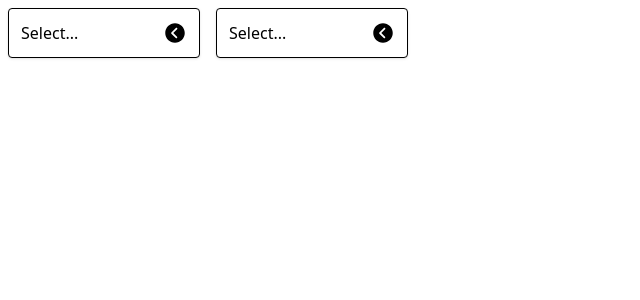
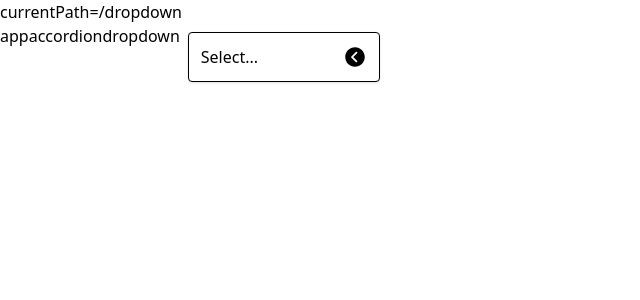
Before and after one commit to jaroslawkubiak/react_v2, a React (Vite) app in the folder 10-comps/: page /dropdown in a window 1280 px wide. Shown: the top 300 px of the page, without its empty margins (0-640 px from the left). Built offline with nearby package versions, Linux system fonts and the light colour scheme.

Commit message:
set basic routing on page

```diff
--- a/10-comps/src/App.js
+++ b/10-comps/src/App.js
@@ -1,37 +1,21 @@
-import ButtonPage from "./pages/ButtonPage";
+import Link from "./components/Link";
+import Route from "./components/Route";
+import DropdownPage from "./pages/DropdownPage";
 import AccordionPage from "./pages/AccordionPage";
-import Dropdown from "./components/Dropdown";
-import { useState } from "react";
 
 function App() {
-  const [selected, setSelected] = useState(null);
-
-  const handleSelect = (option) => {
-    setSelected(option);
-  };
-
-  const options = [
-    {
-      label: "Red",
-      value: "red",
-    },
-    {
-      label: "Green",
-      value: "green",
-    },
-    {
-      label: "Blue",
-      value: "blue",
-    },
-  ];
-
   return (
     <div className="flex">
+      app
+      <Link to="/accordion">accordion</Link>
+      <Link to="/dropdown">dropdown</Link>
       <div>
-        <Dropdown options={options} value={selected} onChange={handleSelect} />
-      </div>
-      <div>
-        <Dropdown options={options} value={selected} onChange={handleSelect} />
+        <Route path="/accordion">
+          <AccordionPage />
+        </Route>
+        <Route path="/dropdown">
+          <DropdownPage />
+        </Route>
       </div>
     </div>
   );
--- /dev/null
+++ b/10-comps/src/components/Link.js
@@ -0,0 +1,13 @@
+import { useContext } from "react";
+import NavigationContext from "../context/navigation";
+
+export default function Link({ to, children }) {
+  const { navigate } = useContext(NavigationContext);
+
+  const handleClick = (e) => {
+    e.preventDefault();
+
+    navigate(to);
+  };
+  return <a onClick={handleClick}>{children}</a>;
+}
--- /dev/null
+++ b/10-comps/src/components/Route.js
@@ -0,0 +1,12 @@
+import { useContext } from "react";
+import NavigationContext from "../context/navigation";
+
+export default function Route({ path, children }) {
+  const { currentPath } = useContext(NavigationContext);
+
+  if (path === currentPath) {
+    return children;
+  }
+
+  return null;
+}
--- /dev/null
+++ b/10-comps/src/context/navigation.js
@@ -0,0 +1,32 @@
+import { createContext, useState, useEffect } from "react";
+const NavigationContext = createContext();
+
+function NavigationProvider({ children }) {
+  const [currentPath, setCurrentPath] = useState(window.location.pathname);
+
+  useEffect(() => {
+    const handler = () => {
+      setCurrentPath(window.location.pathname);
+    };
+
+    window.addEventListener("popstate", handler);
+
+    return () => {
+      window.removeEventListener("popstate", handler);
+    };
+  }, []);
+
+  const navigate = (to) => {
+    window.history.pushState({}, "", to);
+    setCurrentPath(to);
+  };
+
+  return (
+    <NavigationContext.Provider value={{ currentPath, navigate }}>
+      currentPath={currentPath}
+      {children}
+    </NavigationContext.Provider>
+  );
+}
+export { NavigationProvider };
+export default NavigationContext;
--- a/10-comps/src/index.js
+++ b/10-comps/src/index.js
@@ -2,9 +2,14 @@
 import React from "react";
 import ReactDOM from "react-dom/client";
 import App from "./App";
+import { NavigationProvider } from "./context/navigation";
 
 const el = document.getElementById("root");
 
 const root = ReactDOM.createRoot(el);
 
-root.render(<App />);
+root.render(
+  <NavigationProvider>
+    <App />
+  </NavigationProvider>
+);
--- /dev/null
+++ b/10-comps/src/pages/DropdownPage.js
@@ -0,0 +1,33 @@
+import Dropdown from "../components/Dropdown";
+import { useState } from "react";
+
+function DropdownPage() {
+  const [selected, setSelected] = useState(null);
+
+  const handleSelect = (option) => {
+    setSelected(option);
+  };
+
+  const options = [
+    {
+      label: "Red",
+      value: "red",
+    },
+    {
+      label: "Green",
+      value: "green",
+    },
+    {
+      label: "Blue",
+      value: "blue",
+    },
+  ];
+
+  return (
+    <div className="flex">
+      <Dropdown options={options} value={selected} onChange={handleSelect} />
+    </div>
+  );
+}
+
+export default DropdownPage;
```
